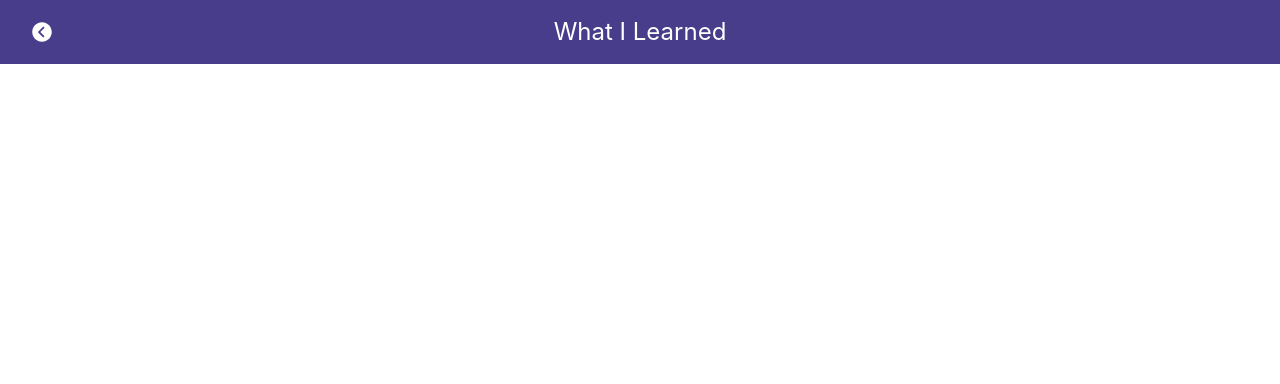
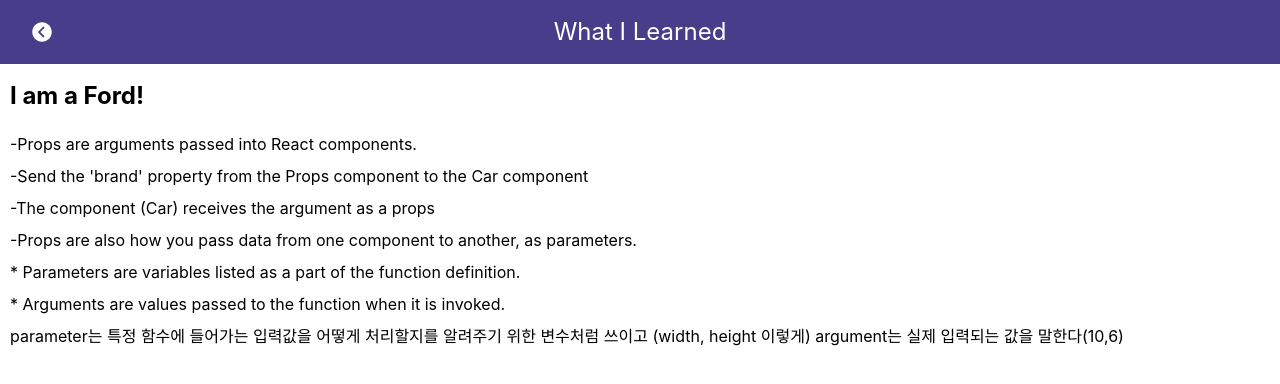
Before and after one commit to saebomp/todayilearned, a React (Create React App) app: page /props in a window 1280 px wide. Shown: the top 384 px of the page. Built offline with nearby package versions, Linux system fonts and the light colour scheme.

Commit message:
feat : add props and argument

```diff
--- a/src/App.js
+++ b/src/App.js
@@ -15,6 +15,7 @@ import Async from './components/Async'
 import Todolist from './components/Todo/Todolist'
 import Filter from './components/Filter'
 import Bind from './components/Bind'
+import Props from './components/Props'
 
 function App() {
   return (
@@ -35,6 +36,7 @@ function App() {
         <Route exact path="/todolist" component={Todolist} />
         <Route exact path="/filter" component={Filter} />
         <Route exact path="/bind" component={Bind} />
+        <Route exact path="/props" component={Props} />
       </div>
     </Router>
   );
--- a/src/Data.js
+++ b/src/Data.js
@@ -77,4 +77,10 @@ export let DATA = [
     title : 'bind',
     component : 'Bind'
   },
+  {
+    id: 13,
+    path : '/props',
+    title : 'props',
+    component : 'Props'
+  },
 ]
--- /dev/null
+++ b/src/components/Props.js
@@ -0,0 +1,53 @@
+import React, {Component} from 'react';
+
+const styles = {
+  mar: {
+    padding: '10px',
+    marginTop:'10px',
+  },
+  btn : {
+    padding:'5px',
+    marginLeft:'5px'
+  },
+  lh : {
+    marginTop:'20px'
+  },
+  li : {
+    lineHeight:2
+  }
+}
+
+class Car extends React.Component {
+  render() {
+    return <h2>I am a {this.props.brand}!</h2>;
+  }
+}
+
+const lists = [
+  "-Props are arguments passed into React components.",
+  "-Send the 'brand' property from the Props component to the Car component",
+  "-The component (Car) receives the argument as a props",
+  "-Props are also how you pass data from one component to another, as parameters.",
+  "* Parameters are variables listed as a part of the function definition.",
+  "* Arguments are values passed to the function when it is invoked.",
+  "parameter는 특정 함수에 들어가는 입력값을 어떻게 처리할지를 알려주기 위한 변수처럼 쓰이고 (width, height 이렇게) argument는 실제 입력되는 값을 말한다(10,6)"
+]
+
+export default class Props extends Component {
+  render() {
+    const carname = "Ford";
+    return (
+      <div style={styles.mar}>
+        <Car brand={carname} />
+        <ul style={styles.lh}>
+          {lists.map(list => (
+            <li style={styles.li}>{list}</li>
+          ))}
+        </ul>
+      </div>
+    )
+  }
+}
+
+// https://www.w3schools.com/react/react_props.asp
+// https://blog.naver.com/com_sci_n_lan/222252165737
```
